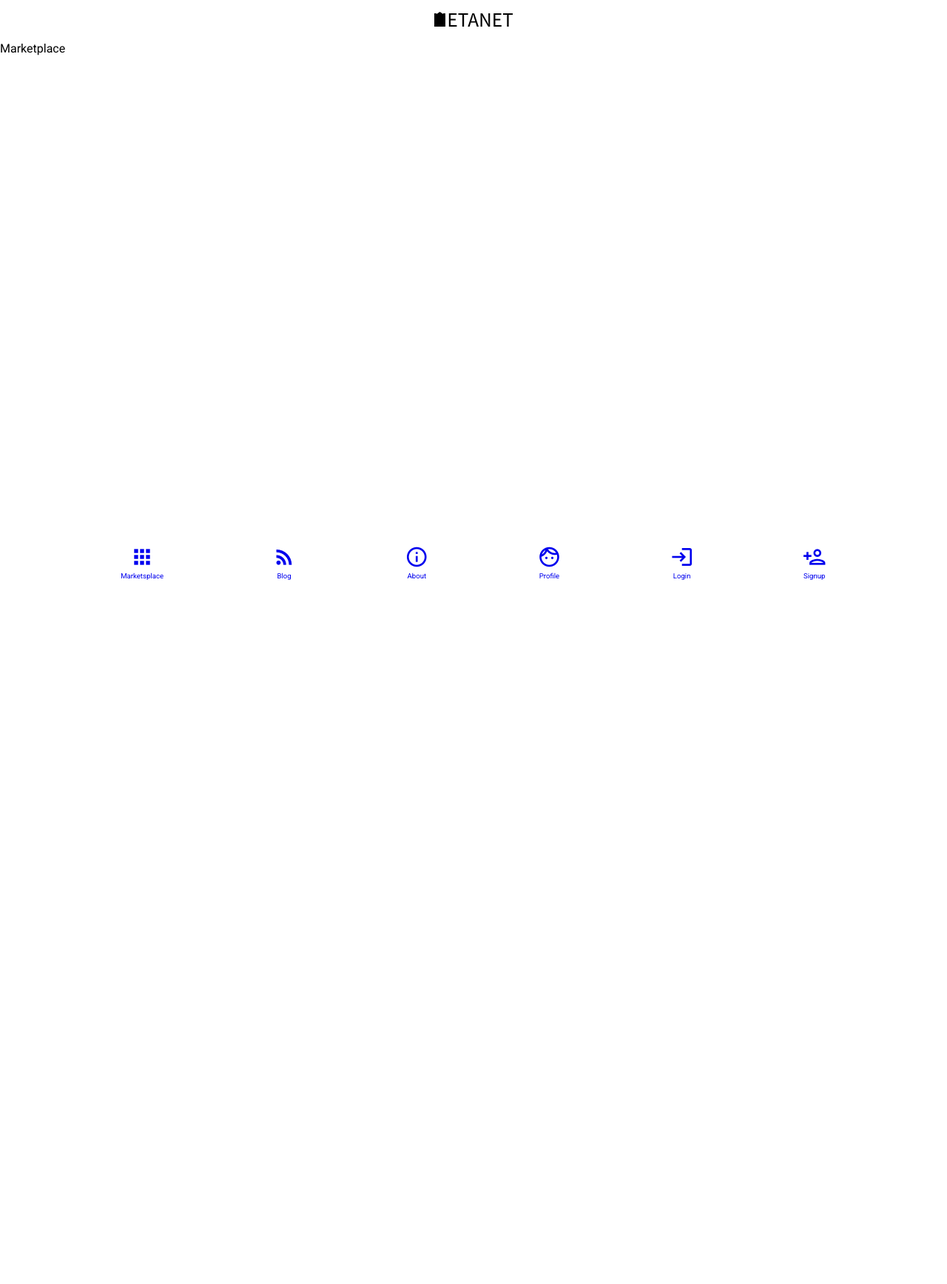
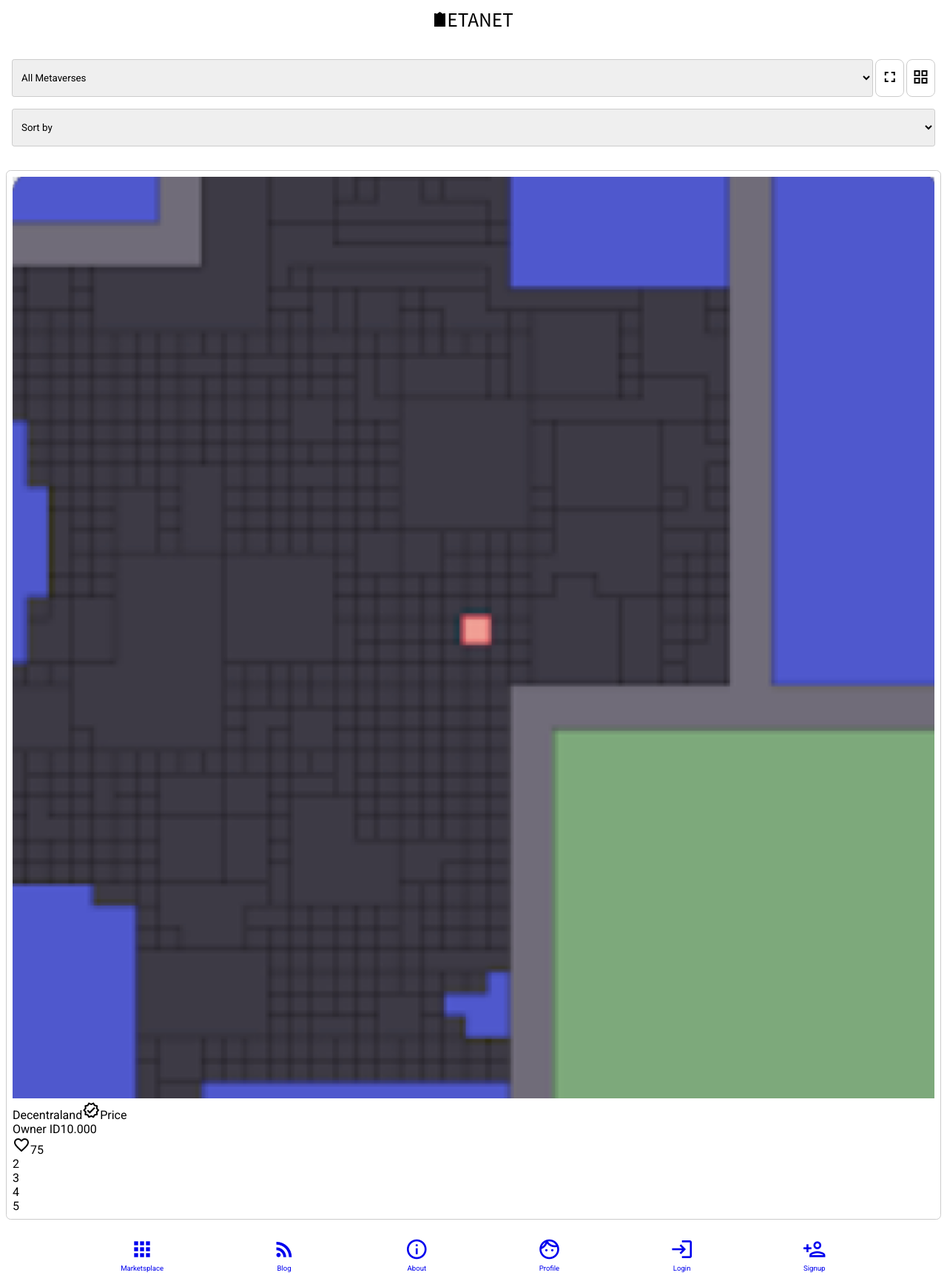
Before and after one commit to jonatanpetersson/metanet, a React (Create React App) app in the folder client/: page /marketplace in a window 1280 px wide. Shown: the whole page at 74% size. Before the commit the page ends 800 px from the top, so only its background shows below. Built offline with nearby package versions, Linux system fonts and the light colour scheme.

Commit message:
created marketplace page
Co-authored-by: Milos Tanaskovic <milostanaskovic.dev.data@gmail.com>
Co-authored-by: Jonatan Petersson <petersson.jonatan@gmail.com>

```diff
--- a/client/src/pages/Marketplace/Gallery/Gallery.js
+++ b/client/src/pages/Marketplace/Gallery/Gallery.js
@@ -0,0 +1,35 @@
+import React from 'react'
+import './Gallery.scss'
+import parcel from '../../../assets/img/parcel.png'
+
+const Gallery = () => {
+    return (
+        <section className="gallery" >
+            <ul className="gallery__wrapper">
+                <li className="gallery__wrapper-item" >
+                    <img className="gallery__wrapper-img" src={parcel} alt="parcel" />
+                    <div >
+                        <span>Decentraland</span>
+                        <span className="material-icons-outlined">verified</span>
+                        <span>Price</span>
+                    </div>
+                    <div>
+                        <span>Owner ID</span>
+                        <span>10.000</span>
+                    </div>
+                    <div>
+                    <span className="material-icons-outlined">favorite_border</span>
+                        <span>75</span>
+                    </div>
+
+                    </li>
+                <li className="gallery__wrapper-item" >2</li>
+                <li className="gallery__wrapper-item" >3</li>
+                <li className="gallery__wrapper-item" >4</li>
+                <li className="gallery__wrapper-item" >5</li>
+            </ul>
+        </section>
+    )
+}
+
+export default Gallery
--- a/client/src/pages/Marketplace/Gallery/Gallery.scss
+++ b/client/src/pages/Marketplace/Gallery/Gallery.scss
@@ -0,0 +1,14 @@
+.gallery__wrapper{
+    display: flex;
+    flex-direction: column;
+    padding: .5rem;
+    list-style: none;
+    border: 1px solid #ccc;
+    border-radius: .4rem;
+    margin: .5rem;
+
+}
+
+.gallery__wrapper-img{
+    width: 100%;
+}
--- a/client/src/pages/Marketplace/Marketplace.js
+++ b/client/src/pages/Marketplace/Marketplace.js
@@ -1,10 +1,13 @@
 import React from 'react'
 import './Marketplace.scss'
+import Sort from './Sort/Sort'
+import Gallery from './Gallery/Gallery'
 
 const Marketplace = () => {
     return (
-        <main>
-            Marketplace
+        <main className="page__marketplace">
+            <Sort />
+            <Gallery />
         </main>
     )
 }
--- a/client/src/pages/Marketplace/Sort/Sort.js
+++ b/client/src/pages/Marketplace/Sort/Sort.js
@@ -0,0 +1,41 @@
+import React from 'react'
+import './Sort.scss'
+
+const Sort = () => {
+  return (
+    <section className="sort">
+      <form className="sort__form">
+        <div className="sort__form-options" >
+          <select className="sort__form__select" id="metaverses" name="metaverses">
+            <option value="allMetaverses">All Metaverses</option>
+            <option value="decentraland">Decentraland</option>
+            <option value="jonatansland">Jonatansland</option>
+            <option value="milosland">Milosland</option>
+            <option value="rezasland">Rezasland</option>
+          </select>
+
+          <div className="sort__form-btn-group">
+            <button className="sort__form-btn">
+              <span className="material-icons-outlined">fullscreen</span>
+            </button>
+            <button className="sort__form-btn">
+              <span className="material-icons-outlined">grid_view</span>
+            </button>
+          </div>
+        </div>
+
+        <select className="sort__form__select" id="sort" name="sort">
+          <option value="allMetaverses">Sort by</option>
+          <option value="recentlylisted">Recently listed</option>
+          <option value="recentlysold">Recently sold</option>
+          <option value="lowtohigh">Price:low to high</option>
+          <option value="hightolow">Price:high to low</option>
+          <option value="mostviewed">Most viewed</option>
+        </select>
+
+      </form>
+    </section>
+  )
+}
+
+export default Sort
--- a/client/src/pages/Marketplace/Sort/Sort.scss
+++ b/client/src/pages/Marketplace/Sort/Sort.scss
@@ -0,0 +1,46 @@
+.sort{
+    padding: 1rem;
+}
+
+.sort__form{
+
+    display: flex;
+    flex-direction: column;
+    width: 100%;
+
+}
+
+.sort__form-options{
+    display: flex;
+    width: 100%;
+    gap: .2rem;
+}
+
+.sort__form-metaverses{
+
+    width: 80%;
+}
+
+.sort__form__select{
+
+    width: 100%;
+    padding: 1rem .5rem;
+    margin: .5rem 0;
+    display:inline-block;
+    border: 1px solid #ccc;
+    border-radius: .2rem;
+    box-sizing: border-box;
+}
+
+.sort__form-btn-group{
+    display: flex;
+    margin: 0.5rem 0;
+    gap: .2rem;
+}
+.sort__form-btn {
+    background: none;
+    border-radius: 1px solid #ccc;
+    padding: 0.4rem;
+    border: 1px solid #ccc;
+    border-radius: 0.5rem;
+}
```
Also changed, not shown: client/src/pages/Marketplace/Filter/Filter.js (+12 -0 lines), client/src/assets/img/parcel.png (added).
